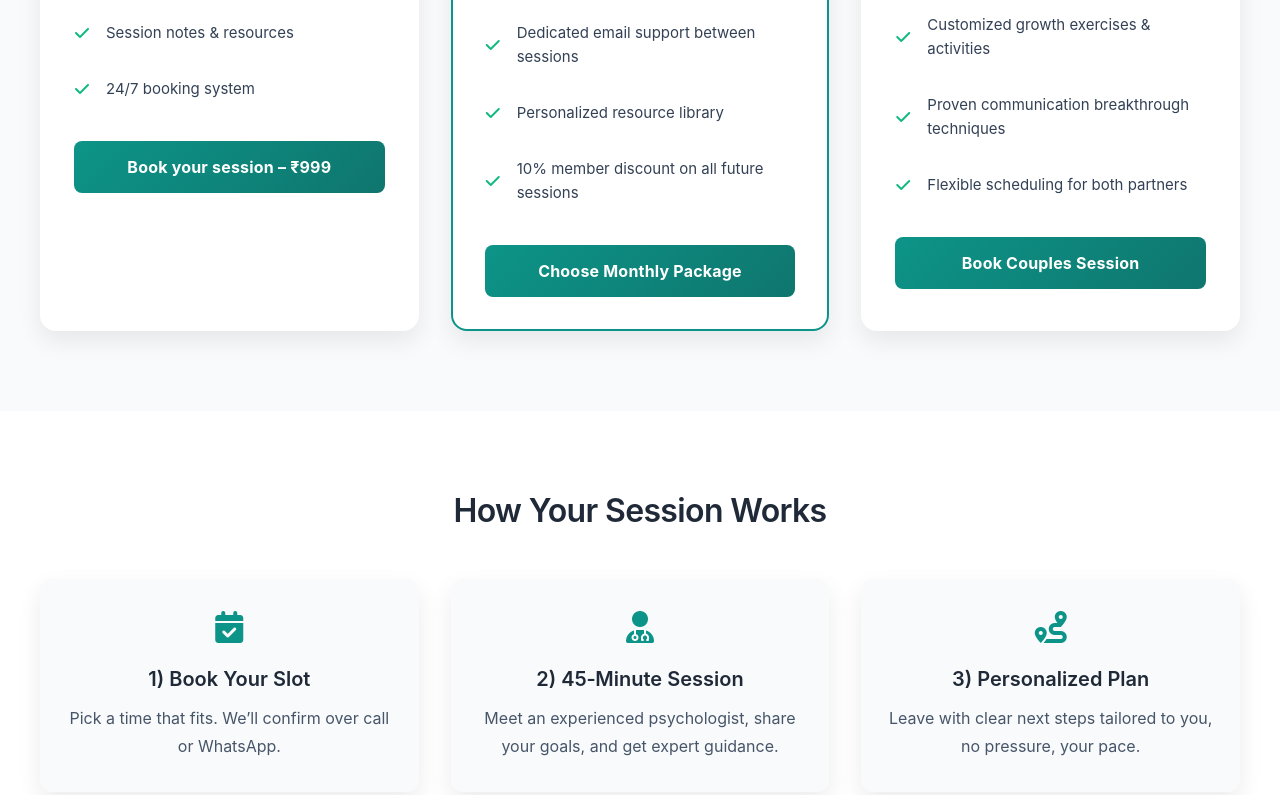
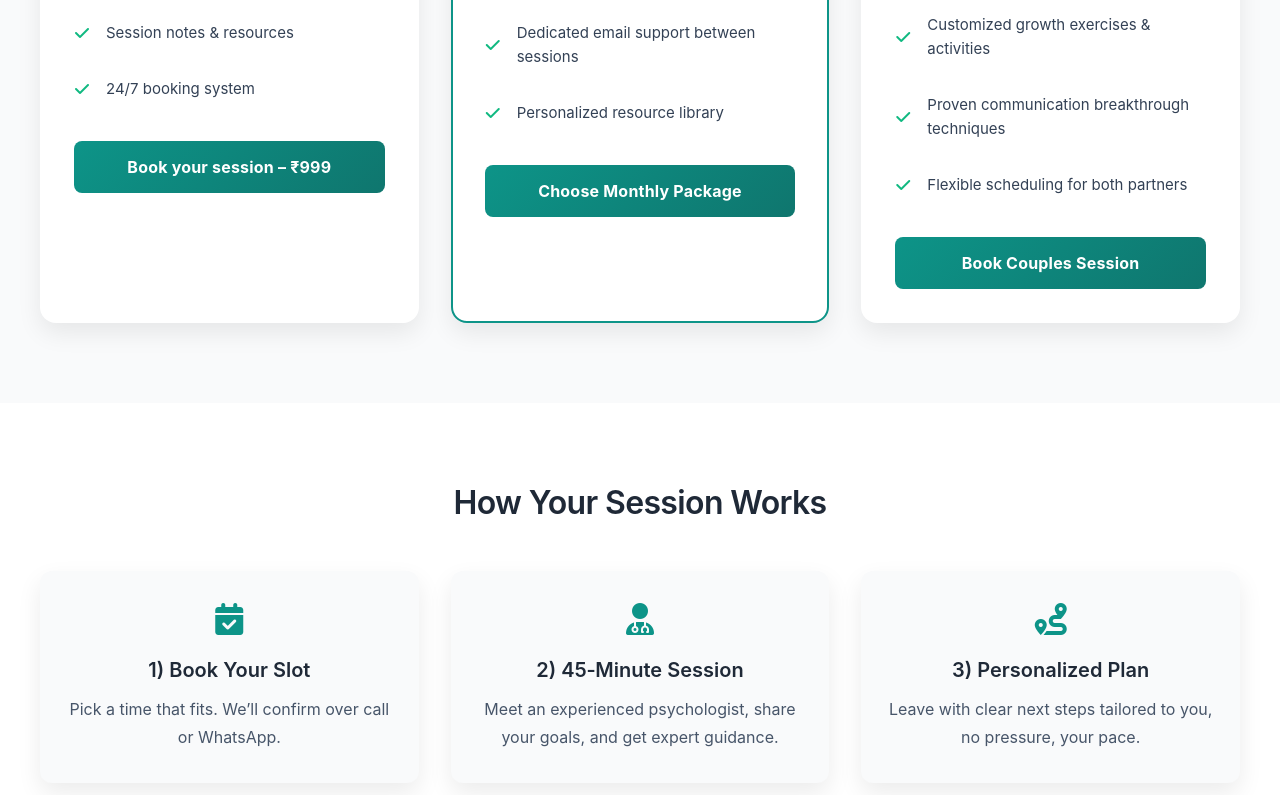
Before and after one commit to Abhinav-Alexander/TC_Website, a website: page src/pricing.html in a window 1280 px wide. Shown: the part 1891-2686 px from the top of the page. Drawn offline with Linux system fonts and the light colour scheme.

Commit message:
updateed price.html

```diff
--- a/src/pricing.html
+++ b/src/pricing.html
@@ -367,10 +367,6 @@ height="0" width="0" style="display:none;visibility:hidden"></iframe></noscript>
                         <i class="fas fa-check"></i>
                         <span>Personalized resource library</span>
                     </div>
-                    <div class="feature-item">
-                        <i class="fas fa-check"></i>
-                        <span>10% member discount on all future sessions</span>
-                    </div>
                 </div>
                 <div class="card-action">
                     <button class="pricing-cta" onclick="window.location.href='https://payments.cashfree.com/forms/MonthlyPackage1'">
```
